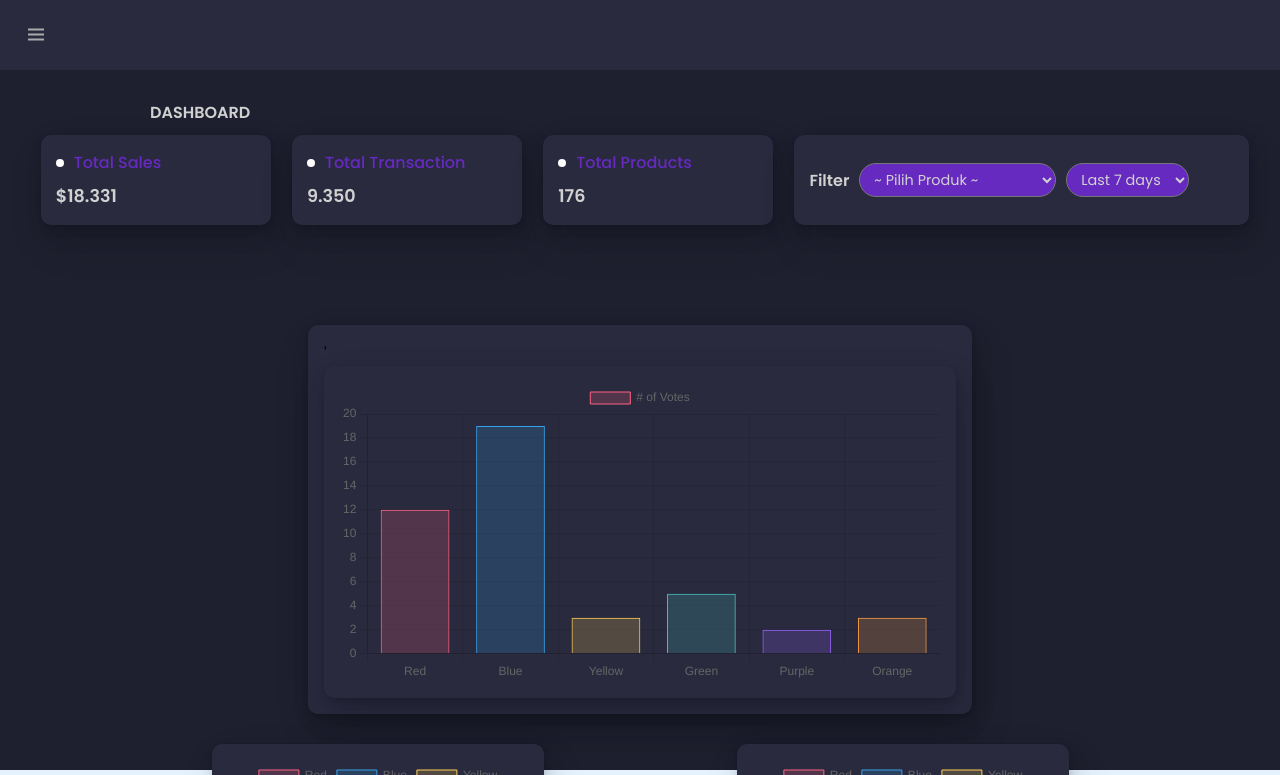
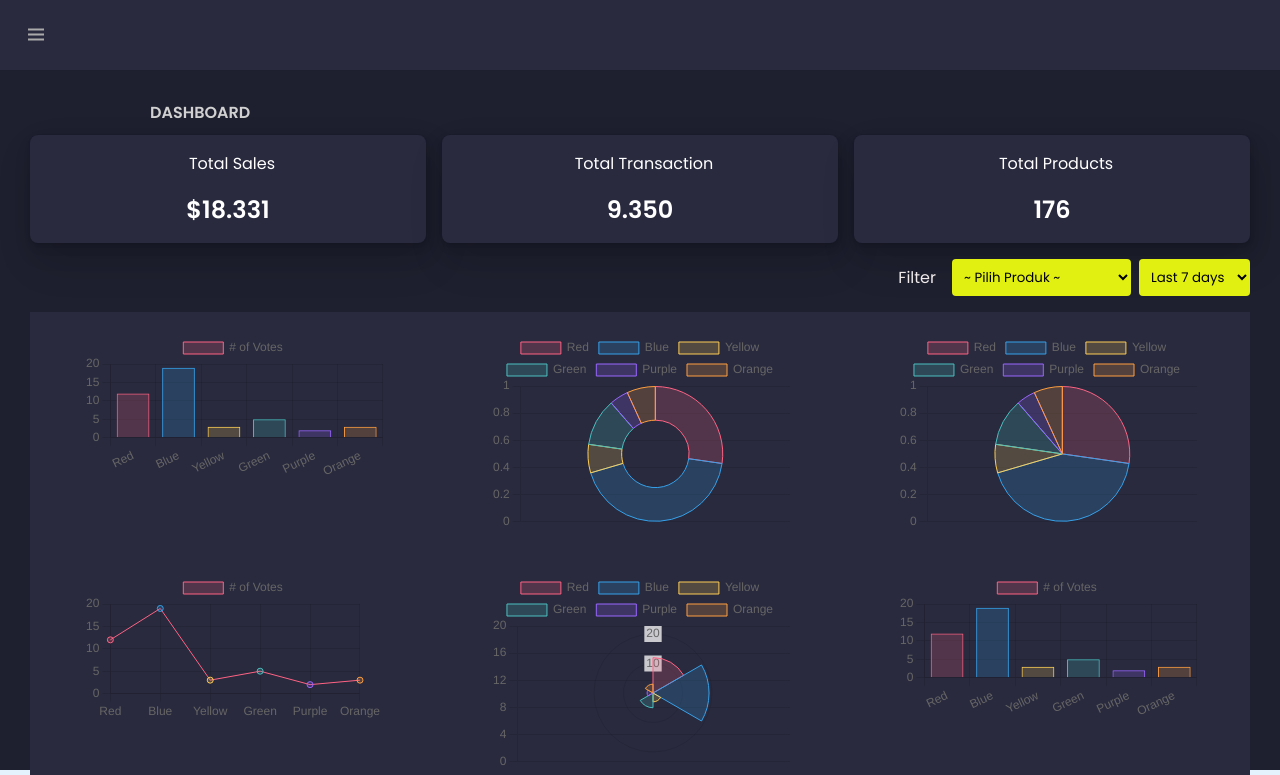
Before and after one commit to Kampus-Merdeka-Software-Engineering/km-feb24-semarang-4, a plain HTML site: page index3.html in a window 1280 px wide. Shown: the top 775 px of the page. Drawn offline with nearby package versions, Linux system fonts and the light colour scheme.

Commit message:
merapihkan card dan visualisasi agar responsif

```diff
--- a/assets/css/style.css
+++ b/assets/css/style.css
@@ -183,28 +183,75 @@ nav.open ~ .overlay {
 }
 
 /* cards */
+
 .cards {
   display: flex;
-  gap: 20px;
-  margin-bottom: 0px;
-  justify-content: space-around;
-  align-items: stretch;
   flex-wrap: wrap;
-  margin-left: 10px;
-  /* grid-auto-rows: minmax(auto, 1fr); */
-  /* grid-template-columns: repeat(auto-fit, minmax(200px, 1fr)); */
+  gap: 1rem;
+  /* padding: 1rem; */
 }
 
 .card {
-  position: relative;
-  background-color: var(--bg-card);
-  padding: 15px;
-  cursor: pointer;
-  border-radius: 10px;
-  flex: 1 1 200px; /* Menyesuaikan kartu agar fleksibel dan setidaknya 200px */
-  max-width: 230px;
-  height: 90px;
+  color: #ffffff;
+  border-radius: 8px;
+  padding: 1rem;
+  flex: 1 1 calc(33.333% - 1rem);
+  box-sizing: border-box;
+  text-align: center;
 }
+
+.card .card--title {
+  display: flex;
+  align-items: center;
+  justify-content: center;
+  gap: 0.5rem;
+  margin-bottom: 1rem;
+}
+
+.card--value {
+  font-size: 1.5rem;
+  font-weight: bold;
+}
+
+.filter {
+  display: flex;
+  flex-wrap: wrap;
+  align-items: center;
+  justify-content: flex-end;
+  gap: 0.5rem;
+  flex: 1 1 100%;
+  margin-bottom: 1rem;
+}
+
+.filter span {
+  margin-right: 0.5rem;
+  color: #f0eaea;
+}
+
+.filter select {
+  padding: 0.5rem;
+  border: none;
+  border-radius: 4px;
+  background-color: #e1f010;
+  color: #000000;
+}
+
+@media (max-width: 768px) {
+  .card {
+    flex: 1 1 calc(50% - 1rem);
+  }
+
+  .filter {
+    justify-content: center;
+  }
+}
+
+@media (max-width: 480px) {
+  .card {
+    flex: 1 1 100%;
+  }
+}
+
 
 .card-1 {
   background: var(--bg-card);
@@ -232,121 +279,42 @@ nav.open ~ .overlay {
     0.147183px 0.495398px 1.9024px rgba(0, 0, 0, 0.033216);
 }
 
-.card--title {
-  display: flex;
-  align-items: center;
-  font-size: 1rem;
-  font-weight: 500;
-  color: #662ac0;
-}
 
-.card--icon {
-  padding: 4px;
-  background-color: #fff;
-  color: var(--bg-color-first);
-  border-radius: 50%;
-  margin-right: 10px;
-}
-
-.card--value {
-  display: flex;
-  align-items: center;
-  margin: 8px 0 2px;
-  font-size: 1.1rem;
-  color: var(--text-color);
-}
-
-.filter {
-  display: flex;
-  align-items: center;
-  /* margin-bottom: 15px;
-  margin-top: 10px; */
-  position: relative;
-  background-color: var(--bg-card);
-  padding: 15px;
-  padding-right: 50px;
-  cursor: pointer;
-  border-radius: 10px;
-  box-shadow: 5.41116px 18.2132px 41px rgba(0, 0, 0, 0.12),
-    3.18609px 10.7239px 21.3856px rgba(0, 0, 0, 0.086784),
-    1.63633px 5.50766px 10.0368px rgba(0, 0, 0, 0.067392),
-    0.657997px 2.21472px 4.3952px rgba(0, 0, 0, 0.052608),
-    0.147183px 0.495398px 1.9024px rgba(0, 0, 0, 0.033216);
-}
-
-.filter span {
-  font-weight: bold;
-  margin-right: 10px;
-  color: var(--text-color);
-}
-
-.filter select {
-  /* border: 1px solid  #662ac0;  */
-  border-radius: 5%;
-  padding: 5px 10px;
-  font-size: 0.9rem;
-  margin-right: 10px;
-  cursor: pointer;
-  background-color: transparent;
-  border-radius: 20px;
-  background-color: #662ac0;
-  color: var(--text-color);
-}
 
 /* visualisasi baris 1 */
 
-
+/* CSS untuk membuat visualisasi data responsif */
 .cards2 {
   display: flex;
-  gap: 30px;
-  margin: 0%;
-  margin-bottom: 40px;
-  padding: 100px;
+  flex-wrap: wrap;
   justify-content: space-around;
-  align-items: stretch;
-  flex-wrap: wrap;
-  cursor: pointer;
-}
-
-
-.visualisasi {
-  width: auto;
-  background: var(--bg-color-first);
-  margin-bottom: 20px;
-  border-radius: 10px;
-  padding: 15px;
-  box-shadow: 5.41116px 18.2132px 41px rgba(0, 0, 0, 0.12),
-    3.18609px 10.7239px 21.3856px rgba(0, 0, 0, 0.086784),
-    1.63633px 5.50766px 10.0368px rgba(0, 0, 0, 0.067392),
-    0.657997px 2.21472px 4.3952px rgba(0, 0, 0, 0.052608),
-    0.147183px 0.495398px 1.9024px rgba(0, 0, 0, 0.033216);
-}
-
-.bagan1 {
-  display: flex;
-  gap: 20px;
-  margin-bottom: 20px;
-}
-
-.bagan2 {
-  display: flex;
-  gap: 20px;
-  margin-bottom: 20px;
-}
-
-.bagan3 {
-  display: flex;
-  gap: 20px;
+  gap: 20px; /* Memberi jarak antar elemen */
+  padding: 10px;
+  box-sizing: border-box;
+  background: var(--bg-card);
 }
 
 .chart {
-  position: relative;
-  background-color: #252525 ;
-  padding: 20px;
-  cursor: pointer;
-  border-radius: 10px;
+  flex: 1 1 30%; /* Setiap chart akan mengambil setidaknya 45% dari lebar kontainer */
+  max-width: 300px; /* Lebar maksimum untuk setiap chart */
+  margin: 10px;
+  box-sizing: border-box;
 }
 
+.chart canvas {
+  width: 100% !important; /* Membuat canvas mengisi kontainer chart */
+  height: auto !important; /* Mempertahankan rasio aspek */
+  max-height: 200px; /* Tinggi maksimum untuk setiap canvas */
+}
+
+/* Media query untuk layar kecil */
+@media (max-width: 768px) {
+  .chart {
+    max-width: 100%; /* Lebar maksimum menyesuaikan dengan lebar kontainer */
+    flex: 1 1 100%; /* Setiap chart akan mengambil 100% dari lebar kontainer pada layar kecil */
+    margin: 5px; /* Margin yang lebih kecil untuk layar kecil */
+  }
+}
 
 
 .section--title {
@@ -358,7 +326,7 @@ nav.open ~ .overlay {
 }
 
 
-.chart {
+/* .chart {
   display: row;
   margin: 0px;
   padding: 1rem;
@@ -369,7 +337,7 @@ nav.open ~ .overlay {
     1.63633px 5.50766px 10.0368px rgba(0, 0, 0, 0.067392),
     0.657997px 2.21472px 4.3952px rgba(0, 0, 0, 0.052608),
     0.147183px 0.495398px 1.9024px rgba(0, 0, 0, 0.033216);
-}
+} */
 
 
 /* Clear floats after the columns */
--- a/index3.html
+++ b/index3.html
@@ -1,6 +1,7 @@
 <!DOCTYPE html>
 <!-- Coding By CodingNepal - codingnepalweb.com -->
 <html lang="en">
+
 <head>
   <meta charset="UTF-8" />
   <meta http-equiv="X-UA-Compatible" content="IE=edge" />
@@ -9,10 +10,7 @@
   <!-- CSS -->
   <link rel="stylesheet" href="assets/css/style.css" />
   <!-- Boxicons CSS -->
-    <link
-      href="https://unpkg.com/boxicons@2.1.2/css/boxicons.min.css"
-      rel="stylesheet"
-    />
+  <link href="https://unpkg.com/boxicons@2.1.2/css/boxicons.min.css" rel="stylesheet" />
 </head>
 
 
@@ -68,6 +66,29 @@
           <!-- visualisasi -->
 
           <div class="cards2">
+            <div class="chart">
+              <canvas id="barchart"></canvas>
+            </div>
+            <div class="chart">
+              <canvas id="doughnut"></canvas>
+            </div>
+            <div class="chart">
+              <canvas id="pie"></canvas>
+            </div>
+            <div class="chart">
+              <canvas id="line"></canvas>
+            </div>
+            <div class="chart">
+              <canvas id="polarArea"></canvas>
+            </div>
+            <div class="chart">
+              <canvas id="bar"></canvas>
+            </div>
+          </div>
+
+
+
+          <!-- <div class="cards2">
             <div class="chart">'
               <div class="chart">
                 <canvas id="barchart" width="600" height="300"></canvas>
@@ -88,7 +109,7 @@
             <div class="chart">
               <canvas id="bar" width="600" height="300"></canvas>
             </div>
-                 </div>
+          </div> -->
 
           <script src="https://cdn.jsdelivr.net/npm/chart.js@4.4.2/dist/chart.umd.min.js"></script>
           <script src="./assets/js/chart1.js"></script>
```
Also changed, not shown: team.html (+2 -3 lines). Lines whose indentation alone changed are shown as unchanged.
